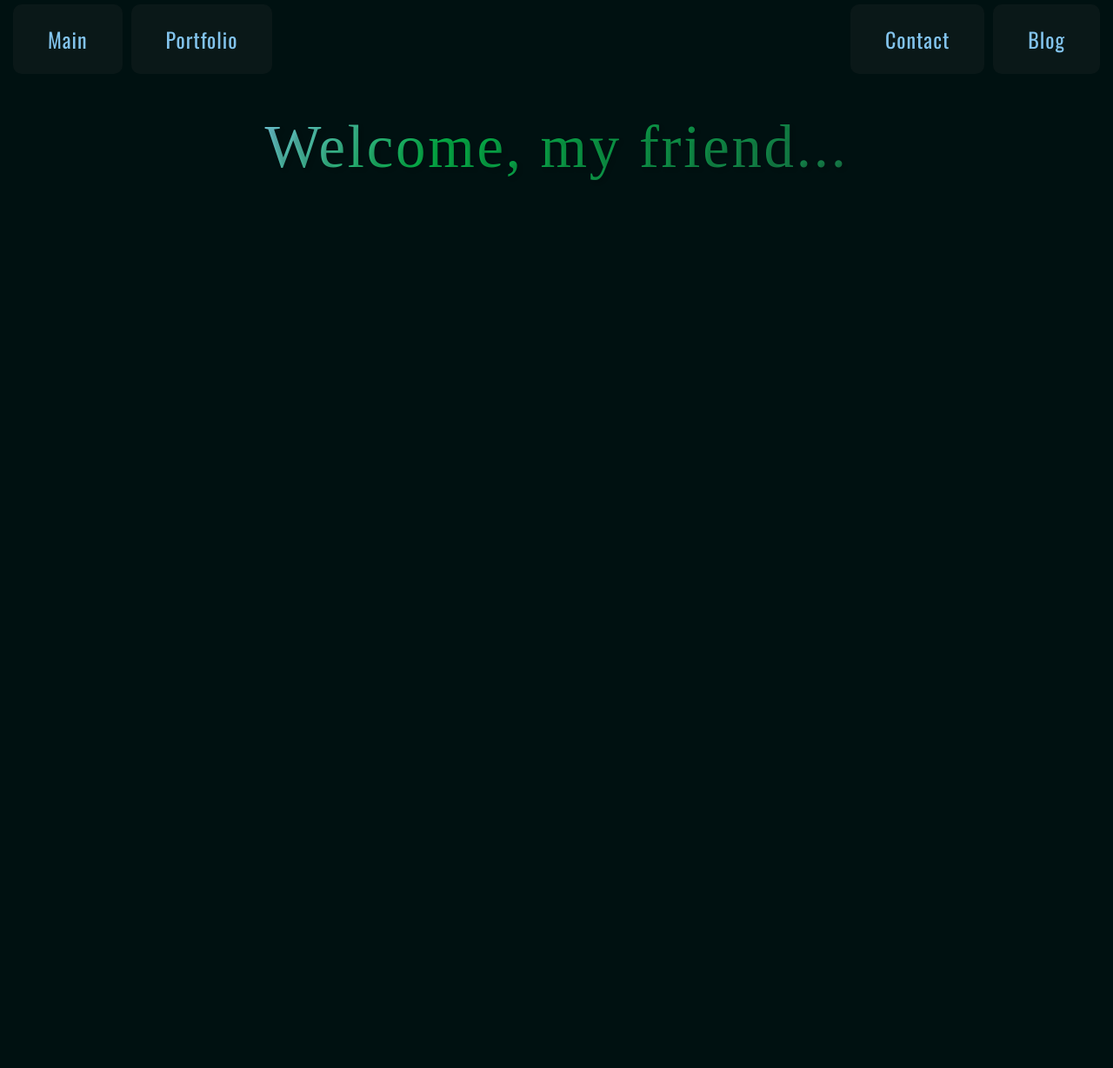
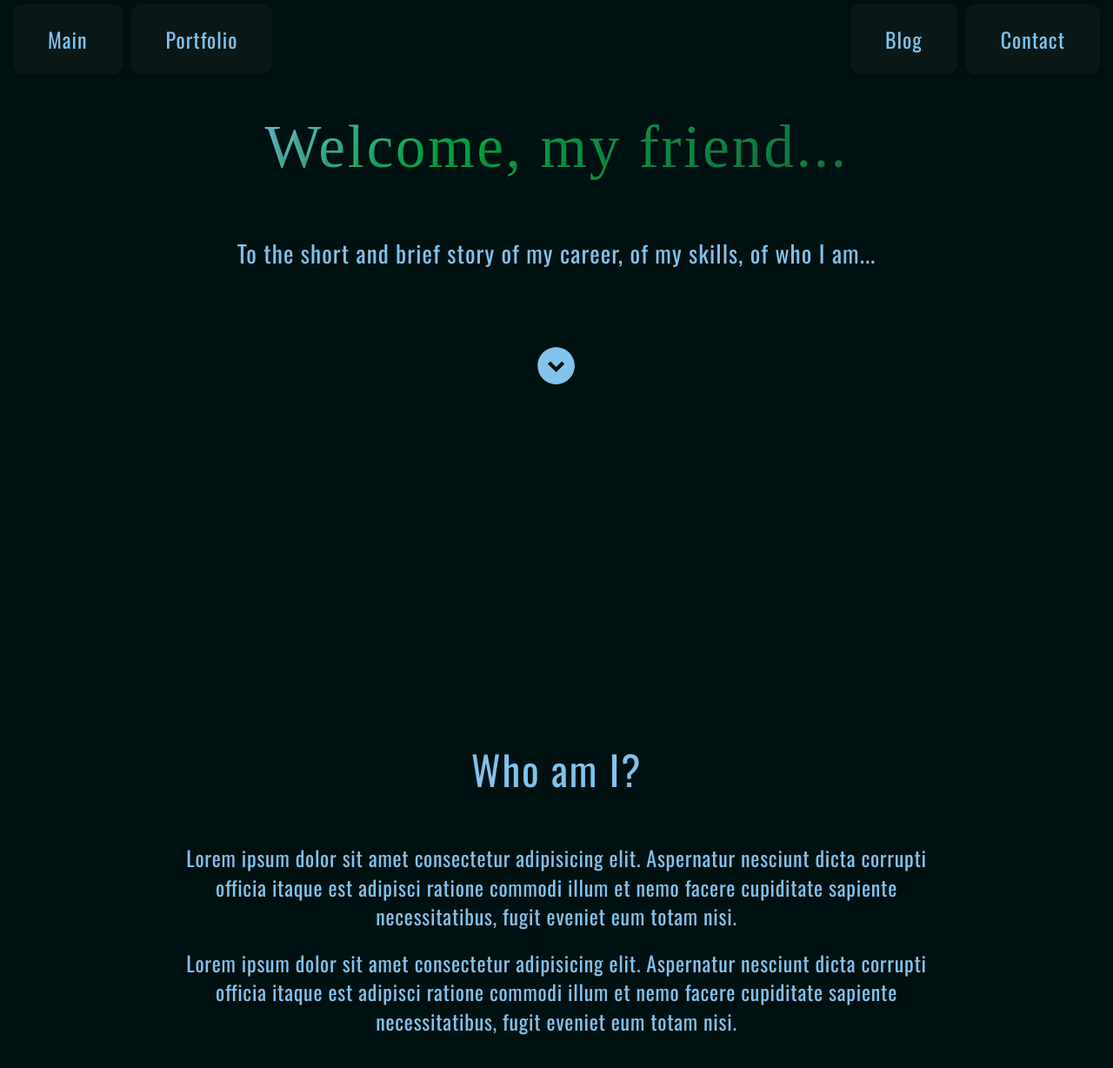
Before and after one commit to SKupisz/skupisz-refactored-nextjs, a Next.js app: page / in a window 1280 px wide. Shown: the top 1228 px of the page at 87% size. Before the commit the page ends 800 px from the top, so only its background shows below. Built offline with nearby package versions, Linux system fonts and the light colour scheme; a web font is replaced by a local one.

Commit message:
Prepared the main features of the landing page

```diff
--- a/components/main/navbar.tsx
+++ b/components/main/navbar.tsx
@@ -1,5 +1,8 @@
-import React, { useState } from "react";
+import React, { useState, useEffect } from "react";
+import { AnimatePresence } from "framer-motion";
 import CloseIcon from '@mui/icons-material/Close';
+import KeyboardDoubleArrowDownIcon from '@mui/icons-material/KeyboardDoubleArrowDown';
+
 import { useMediaQuery } from "@mui/material";
 
 import { NavbarClosingElem, NavbarContainer, NavbarElem, NavbarSection } from "styled/components/main/navbar";
@@ -9,13 +12,17 @@ const Navbar:React.FC = () => {
     const isBiggerThanTablet:boolean = useMediaQuery("(min-width: 768px)");
     const [isOpened, toggleIsOpened] = useState<boolean>(false);
 
-    return <NavbarContainer layout initial={{
-        height: isBiggerThanTablet ? "fit-content" : "10vh"
+    return <AnimatePresence>
+        <NavbarContainer layout initial={{
+        height: "10vh",
+        overflow: "hidden",
     }} animate={{
-        height: isBiggerThanTablet ? "fit-content" : isOpened ? ["10vh","100vh"] : ["100vh","10vh"]
+        height: isBiggerThanTablet ? "10vh" : isOpened ? "100vh" : "10vh"
+    }} transition={{
+        duration: 0.5,
     }}>
-        <NavbarSection flexDirection="row" layout initial={{
-            height: "fit-content",
+        <NavbarSection flexdirection="row" layout initial={{
+            height: "0vh",
             overflow: "hidden"
         }} animate={{
             height: isBiggerThanTablet ? "fit-content" : isOpened ? ["10vh","30vh"] : ["30vh","10vh"]
@@ -27,28 +34,32 @@ const Navbar:React.FC = () => {
                 Portfolio
             </NavbarElem>
         </NavbarSection>
-        <NavbarSection flexDirection="row-reverse" layout initial={{
-            height: "fit-content",
+        <NavbarSection flexdirection="row-reverse" layout initial={{
+            height: "0vh",
             overflow: "hidden"
         }} animate={{
             height: isBiggerThanTablet ? "fit-content" : isOpened ? ["10vh","30vh"] : ["30vh","10vh"]
         }}>
             <NavbarElem>
-                Blog
+                Contact
             </NavbarElem>
             <NavbarElem>
-                Contact
+                Blog
             </NavbarElem>
         </NavbarSection>
         {
             !isBiggerThanTablet ? <NavbarClosingElem onClick={() => toggleIsOpened(!isOpened)}>
-                <CloseIcon style={{
+                {isOpened ? <CloseIcon style={{
                     color: "inherit",
                     fontSize: "inherit"
-                }} />
+                }} /> : <KeyboardDoubleArrowDownIcon style={{
+                    color: "inherit",
+                    fontSize: "inherit",
+                }} />}
             </NavbarClosingElem> : null
         }
     </NavbarContainer>
+    </AnimatePresence>
 };
 
 export default Navbar;
--- a/pages/_app.tsx
+++ b/pages/_app.tsx
@@ -7,8 +7,8 @@ import { ContentContainer, DarkTheme, GlobalStyles } from 'styled/main'
 export default function App({ Component, pageProps }: AppProps) {
   return <ThemeProvider theme={DarkTheme}>
     <GlobalStyles />
+    <Navbar />
     <ContentContainer className="block-center">
-      <Navbar />
       <Component {...pageProps} />
     </ContentContainer>
   </ThemeProvider>
--- a/pages/index.tsx
+++ b/pages/index.tsx
@@ -1,9 +1,17 @@
+import React from 'react';
 import Head from 'next/head'
 import Image from 'next/image'
-import { WelcomeHeader } from 'styled/components/welcome/welcome'
+import ExpandCircleDownIcon from '@mui/icons-material/ExpandCircleDown';
+
+import { WelcomeDescriptionContent, WelcomeDescriptionHeader, WelcomeGoDownButton, WelcomeHeader, WelcomePageSegment, WelcomeShortDescriptionWrapper } from 'styled/components/welcome/welcome'
 import styles from '../styles/Home.module.css'
 
 export default function Home() {
+
+  const scrollButtonRef = React.createRef<HTMLButtonElement>();
+
+  const scrollToNextSection = () => window.scrollBy(0, 90 * (window.innerHeight / 100));
+
   return (
     <div>
       <Head>
@@ -11,16 +19,53 @@ export default function Home() {
         <meta name="description" content="Generated by create next app" />
         <link rel="icon" href="/favicon.ico" />
       </Head>
+      <WelcomePageSegment className="block-center">
         <WelcomeHeader className="block-center" layout initial={{
             marginLeft: "100%",
           }} animate={{
             marginLeft: ["100%", "0%"]
           }} transition={{
-          duration: 0.9,
+            duration: 0.7,
             delay: 0.2
           }}>
             Welcome, my friend...
           </WelcomeHeader>
+          <WelcomeShortDescriptionWrapper className="block-center" layout initial={{
+            marginLeft: "-100%",
+          }} animate={{
+            marginLeft: ["-100%", "5%"]
+          }} transition={{
+            duration: 0.5,
+            delay: 0.4
+          }}>
+            To the short and brief story of my career, of my skills, of who I am...
+          </WelcomeShortDescriptionWrapper>
+          <WelcomeGoDownButton type="button" className="block-center" layout initial={{
+            scale: "0"
+          }} animate={{
+            scale: ["0","1"]
+          }} transition={{
+            duration: 0.4,
+            delay: 0.9
+          }} ref={scrollButtonRef}
+          onClick={scrollToNextSection}>
+            <ExpandCircleDownIcon style={{
+              color: "inherit",
+              fontSize: "inherit"
+            }} />
+          </WelcomeGoDownButton>
+      </WelcomePageSegment>
+      <WelcomePageSegment className="block-center">
+        <WelcomeDescriptionHeader className="block-center">
+          Who am I?
+        </WelcomeDescriptionHeader>
+        <WelcomeDescriptionContent className="block-center">
+          Lorem ipsum dolor sit amet consectetur adipisicing elit. Aspernatur nesciunt dicta corrupti officia itaque est adipisci ratione commodi illum et nemo facere cupiditate sapiente necessitatibus, fugit eveniet eum totam nisi.
+        </WelcomeDescriptionContent>
+        <WelcomeDescriptionContent className="block-center">
+          Lorem ipsum dolor sit amet consectetur adipisicing elit. Aspernatur nesciunt dicta corrupti officia itaque est adipisci ratione commodi illum et nemo facere cupiditate sapiente necessitatibus, fugit eveniet eum totam nisi.
+        </WelcomeDescriptionContent>
+      </WelcomePageSegment>
     </div>
   )
 }
--- a/styled/components/main/navbar.tsx
+++ b/styled/components/main/navbar.tsx
@@ -2,7 +2,7 @@ import { motion } from "framer-motion";
 import styled from "styled-components";
 
 interface NavbarSectionInterface{
-    flexDirection: string
+    flexdirection: string
 }
 
 export const NavbarContainer = styled(motion.nav)`
@@ -18,6 +18,7 @@ export const NavbarContainer = styled(motion.nav)`
     background: ${(props) => props.theme.navbarTheme};
     font-family: ${(props) => props.theme.fonts.regular};
     color: ${(props) => props.theme.colors.regular};
+    z-index: 3;
 
     @media screen and (min-width: 768px){
         flex-direction: row;
@@ -37,7 +38,7 @@ export const NavbarSection = styled(motion.div)<NavbarSectionInterface>`
     @media screen and (min-width: 768px){
         width: calc(50% - 20px);
         margin: 0px;
-        flex-direction: ${(props) => props.flexDirection};
+        flex-direction: ${(props) => props.flexdirection};
     }
 `;
 
@@ -51,7 +52,7 @@ export const NavbarElem = styled.div`
     font-size: 1.25em;
     letter-spacing: 0.04em;
     cursor: pointer;
-    transition: all 0.4s;
+    transition: filter 0.4s;
 
     &:hover{
         filter: brightness(70%);
@@ -73,7 +74,7 @@ export const NavbarClosingElem = styled.div`
     font-size: 2em;
     letter-spacing: 0.04em;
     cursor: pointer;
-    transition: all 0.4s;
+    transition: filter 0.4s;
     border-radius: 20px;
 
     &:hover{
--- a/styled/components/welcome/welcome.tsx
+++ b/styled/components/welcome/welcome.tsx
@@ -1,5 +1,14 @@
 import styled from "styled-components";
 import { motion } from "framer-motion";
+
+export const WelcomePageSegment = styled.section`
+    width: 100%;
+    min-height: 90vh;
+    height: fit-content;
+    color: ${(props) => props.theme.colors.regular};
+    font-family: ${(props) => props.theme.fonts.regular};
+    text-shadow: ${(props) => props.theme.textShadow};
+`;
 
 export const WelcomeHeader = styled(motion.header)`
     width: calc(100% - 20px);
@@ -8,8 +17,6 @@ export const WelcomeHeader = styled(motion.header)`
     font-family: ${(props) => props.theme.fonts.fancy};
     font-size: 1.9em;
     letter-spacing: 0.04em;
-    color: ${(props) => props.theme.colors.regular};
-    text-shadow: ${(props) => props.theme.textShadow};
     background: linear-gradient(135deg, ${(props) => props.theme.colors.regular} 20%, #05ab45 40%, #1c6348 90%);
     -webkit-background-clip: text;
     -webkit-text-fill-color: transparent;
@@ -31,3 +38,85 @@ export const WelcomeHeader = styled(motion.header)`
         font-size: 5.2em;
     }
 `;
+
+export const WelcomeShortDescriptionWrapper = styled(motion.section)`
+    width: calc(90% - 20px);
+    padding: 10px;
+    text-align: center;
+    font-size: 1.25em;
+    letter-spacing: 0.04em;
+    line-height: 1.1em;
+    font-family: ${(props) => props.theme.fonts.regular};
+    margin-bottom: 6vh;
+
+    @media screen and (min-width: 425px){
+        font-size: 1.45em;
+    }
+
+    @media screen and (min-width: 768px){
+        font-size: 1.7em;
+    }
+`;
+
+export const WelcomeGoDownButton = styled(motion.button)`
+    width: fit-content;
+    height: fit-content;
+    padding: 20px 40px;
+    border-radius: 10px;
+    color: ${(props) => props.theme.colors.regular};
+    font-family: ${(props) => props.theme.fonts.regular};
+    text-shadow: ${(props) => props.theme.textShadow};
+    font-size: 3.2em;
+    background: none;
+    border: none;
+    cursor: pointer;
+    transition: filter 0.4s;
+
+    &:hover{
+        filter: brightness(70%);
+    }
+`;
+
+export const WelcomeDescriptionHeader = styled.header`
+    width: calc(100% - 20px);
+    padding: 10px;
+    text-align: center;
+    font-size: 2.1em;
+    letter-spacing: 0.04em;
+    margin-bottom: 4vh;
+
+    @media screen and (min-width: 768px){
+        width: calc(90% - 20px);
+        font-size: 2.3em;
+    }
+
+    @media screen and (min-width: 1024px){
+        width: calc(80% - 20px);
+        font-size: 2.9em;
+    }
+`;
+
+export const WelcomeDescriptionContent = styled.div`
+    width: calc(100% - 20px);
+    padding: 10px;
+    text-align: center;
+    font-size: 1.15em;
+    letter-spacing: 0.03em;
+    line-height: 1.2em;
+
+    @media screen and (min-width: 425px){
+        width: calc(90% - 20px);
+        font-size: 1.25em;
+    }
+
+    @media screen and (min-width: 768px){
+        width: calc(80% - 20px);
+        font-size: 1.3em;
+    }
+
+    @media screen and (min-width: 1024px){
+        width: calc(70% - 20px);
+        line-height: 1.4em;
+        font-size: 1.5em;
+    }
+`;
```
Lines whose indentation alone changed are shown as unchanged.
